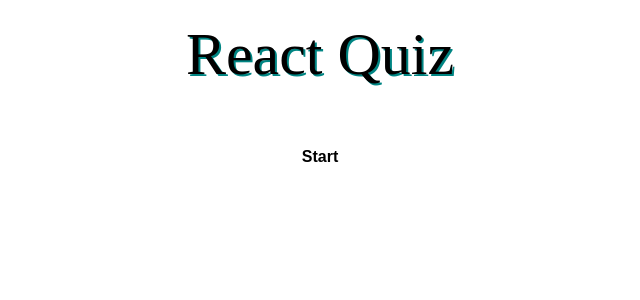
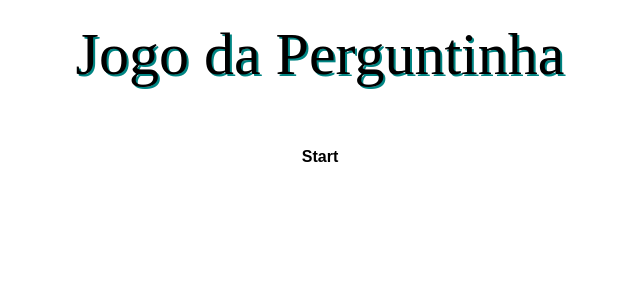
Before and after one commit to AleexCaires/Quiz-Game, a React (Create React App) app: page / in a window 1280 px wide. Shown: the top 300 px of the page, without its empty margins (320-960 px from the left). Built offline with nearby package versions, Linux system fonts and the light colour scheme.

Commit message:
title change

```diff
--- a/src/App.tsx
+++ b/src/App.tsx
@@ -79,7 +79,7 @@ const App = () => {
     <>
     <Global />
     <Wrapper>
-      <h1>React Quiz</h1>
+      <h1>Jogo da Perguntinha</h1>
         {gameOver || userAnswers.length === TOTAL_QUESTIONS ? (
           <button className='start draw-border' onClick={startTrivia}>
       Start
```
